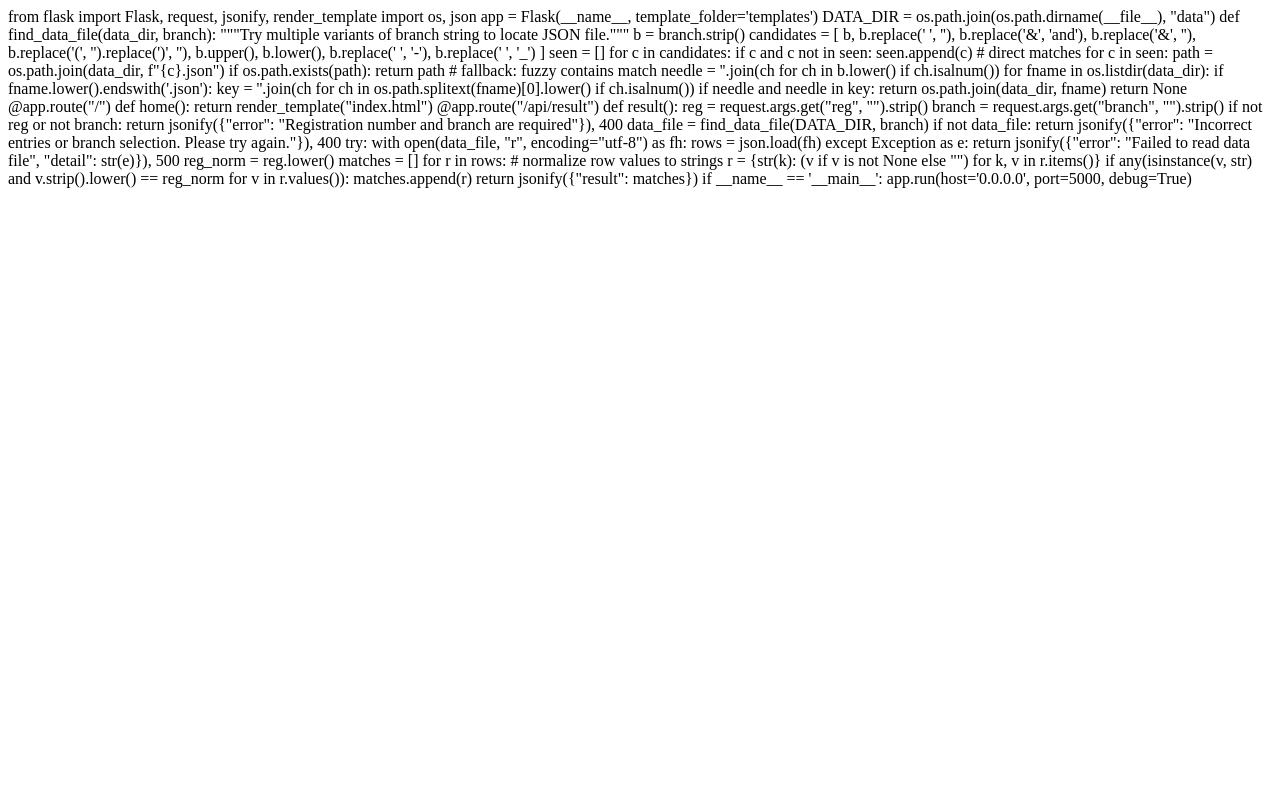
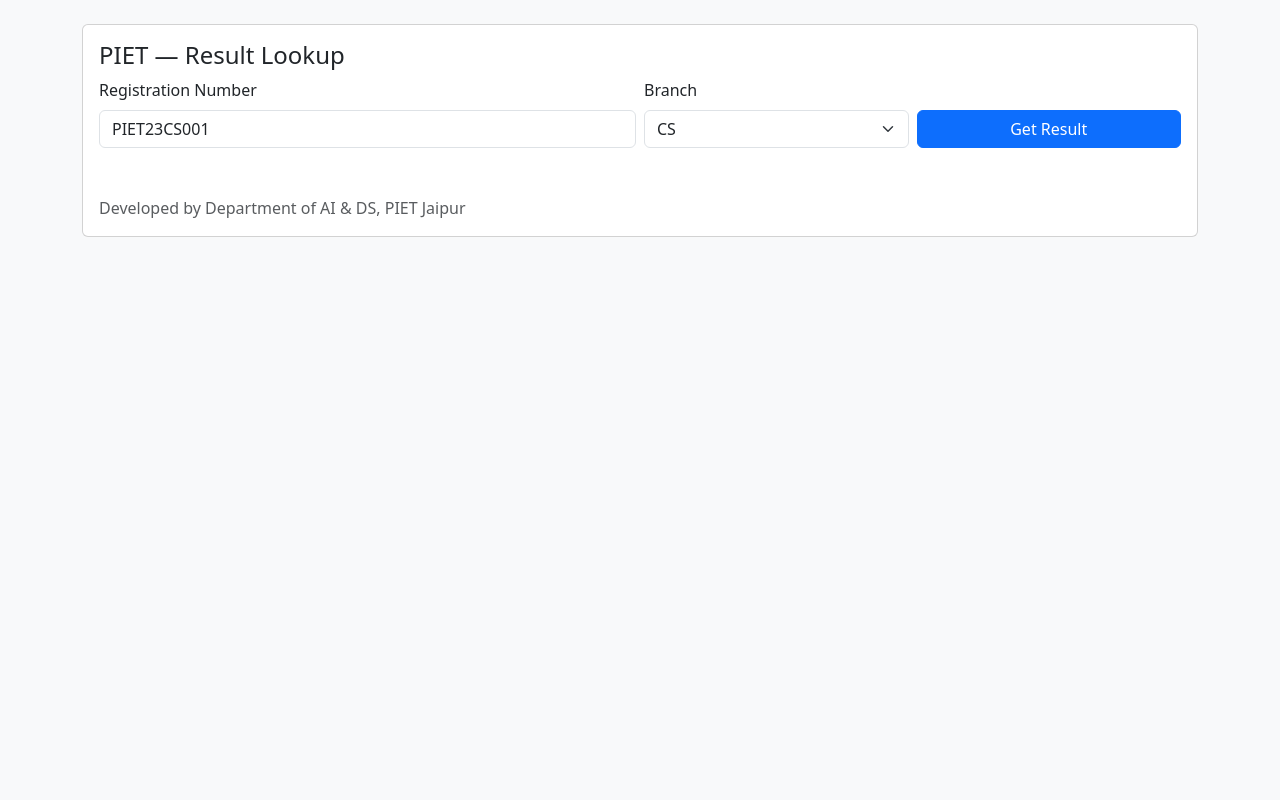
Before and after one commit to singhudaypratap/result4thsem, a Flask app: page / in a window 1280 px wide. Run offline with Flask 3, Linux system fonts and the light colour scheme.

Commit message:
Update index.html

```diff
--- a/templates/index.html
+++ b/templates/index.html
@@ -1,72 +1,87 @@
-from flask import Flask, request, jsonify, render_template
-import os, json
+<!doctype html>
+<html lang="en">
+<head>
+  <meta charset="utf-8" />
+  <meta name="viewport" content="width=device-width,initial-scale=1" />
+  <title>PIET — Result Lookup</title>
+  <link href="https://cdn.jsdelivr.net/npm/bootstrap@5.3.2/dist/css/bootstrap.min.css" rel="stylesheet">
+</head>
+<body class="bg-light">
+<div class="container py-4">
+  <div class="card p-3">
+    <h4>PIET — Result Lookup</h4>
+    <div class="row g-2 align-items-end">
+      <div class="col-md-6">
+        <label class="form-label">Registration Number</label>
+        <input id="reg" class="form-control" placeholder="PIET23CS001" value="PIET23CS001">
+      </div>
+      <div class="col-md-3">
+        <label class="form-label">Branch</label>
+        <select id="branch" class="form-select">
+          <!-- values here match the JSON filenames in /data (without .json) -->
+          <option value="CS">CS</option>
+          <option value="CSR-D">CSR-D</option>
+          <option value="AI&DS-E">AI&DS-E</option>
+          <option value="CS(AI)-F">CS(AI)-F</option>
+          <option value="CS(DS)-G">CS(DS)-G</option>
+          <option value="CS(IOT)-H">CS(IOT)-H</option>
+        </select>
+      </div>
+      <div class="col-md-3">
+        <button id="btn" class="btn btn-primary w-100">Get Result</button>
+      </div>
+    </div>
+    <div id="msg" class="mt-3"></div>
+    <div id="results" class="mt-3"></div>
+    <div class="mt-3 text-muted">Developed by Department of AI &amp; DS, PIET Jaipur</div>
+  </div>
+</div>
+<script>
+const btn = document.getElementById('btn');
+const regInput = document.getElementById('reg');
+const branchSelect = document.getElementById('branch');
+const results = document.getElementById('results');
+const msg = document.getElementById('msg');
 
-app = Flask(__name__, template_folder='templates')
+function escapeHtml(s){ return s==null?'':String(s).replace(/&/g,'&amp;').replace(/</g,'&lt;').replace(/>/g,'&gt;'); }
 
-DATA_DIR = os.path.join(os.path.dirname(__file__), "data")
-
-def find_data_file(data_dir, branch):
-    """Try multiple variants of branch string to locate JSON file."""
-    b = branch.strip()
-    candidates = [
-        b,
-        b.replace(' ', ''),
-        b.replace('&', 'and'),
-        b.replace('&', ''),
-        b.replace('(', '').replace(')', ''),
-        b.upper(),
-        b.lower(),
-        b.replace(' ', '-'),
-        b.replace(' ', '_')
-    ]
-    seen = []
-    for c in candidates:
-        if c and c not in seen:
-            seen.append(c)
-    # direct matches
-    for c in seen:
-        path = os.path.join(data_dir, f"{c}.json")
-        if os.path.exists(path):
-            return path
-    # fallback: fuzzy contains match
-    needle = ''.join(ch for ch in b.lower() if ch.isalnum())
-    for fname in os.listdir(data_dir):
-        if fname.lower().endswith('.json'):
-            key = ''.join(ch for ch in os.path.splitext(fname)[0].lower() if ch.isalnum())
-            if needle and needle in key:
-                return os.path.join(data_dir, fname)
-    return None
-
-@app.route("/")
-def home():
-    return render_template("index.html")
-
-@app.route("/api/result")
-def result():
-    reg = request.args.get("reg", "").strip()
-    branch = request.args.get("branch", "").strip()
-    if not reg or not branch:
-        return jsonify({"error": "Registration number and branch are required"}), 400
-
-    data_file = find_data_file(DATA_DIR, branch)
-    if not data_file:
-        return jsonify({"error": "Incorrect entries or branch selection. Please try again."}), 400
-
-    try:
-        with open(data_file, "r", encoding="utf-8") as fh:
-            rows = json.load(fh)
-    except Exception as e:
-        return jsonify({"error": "Failed to read data file", "detail": str(e)}), 500
-
-    reg_norm = reg.lower()
-    matches = []
-    for r in rows:
-        # normalize row values to strings
-        r = {str(k): (v if v is not None else "") for k, v in r.items()}
-        if any(isinstance(v, str) and v.strip().lower() == reg_norm for v in r.values()):
-            matches.append(r)
-
-    return jsonify({"result": matches})
-
-if __name__ == '__main__':
-    app.run(host='0.0.0.0', port=5000, debug=True)
+btn.addEventListener('click', async ()=>{
+  results.innerHTML=''; msg.innerHTML='';
+  const reg = regInput.value.trim(); const branch = branchSelect.value;
+  if(!reg){ msg.innerHTML='<div class="alert alert-warning">Enter registration number</div>'; return; }
+  btn.disabled=true; btn.innerText='Searching...';
+  try{
+    const qs = new URLSearchParams({reg, branch});
+    const resp = await fetch('/api/result?'+qs.toString());
+    const text = await resp.text();
+    let data;
+    try{ data = JSON.parse(text); } catch(e){ msg.innerHTML='<div class="alert alert-danger">Server error: '+escapeHtml(text)+'</div>'; return; }
+    if(resp.status===200){
+      const rows = data.result || [];
+      if(rows.length===0){ results.innerHTML='<div class="alert alert-info">No record found</div>'; }
+      else{
+        // render simple table
+        let html = '<table class="table table-sm"><thead><tr>';
+        const keys = Object.keys(rows[0]);
+        keys.forEach(k=> html += '<th>'+escapeHtml(k)+'</th>');
+        html += '</tr></thead><tbody>';
+        rows.forEach(r=>{
+          html += '<tr>';
+          keys.forEach(k=> html += '<td>'+escapeHtml(r[k])+'</td>');
+          html += '</tr>';
+        });
+        html += '</tbody></table>';
+        results.innerHTML = html;
+      }
+    } else {
+      msg.innerHTML = '<div class="alert alert-danger">'+escapeHtml(data.error||'Request failed')+'</div>';
+    }
+  }catch(err){
+    msg.innerHTML = '<div class="alert alert-danger">'+escapeHtml(err.message)+'</div>';
+  } finally {
+    btn.disabled=false; btn.innerText='Get Result';
+  }
+});
+</script>
+</body>
+</html>
```
